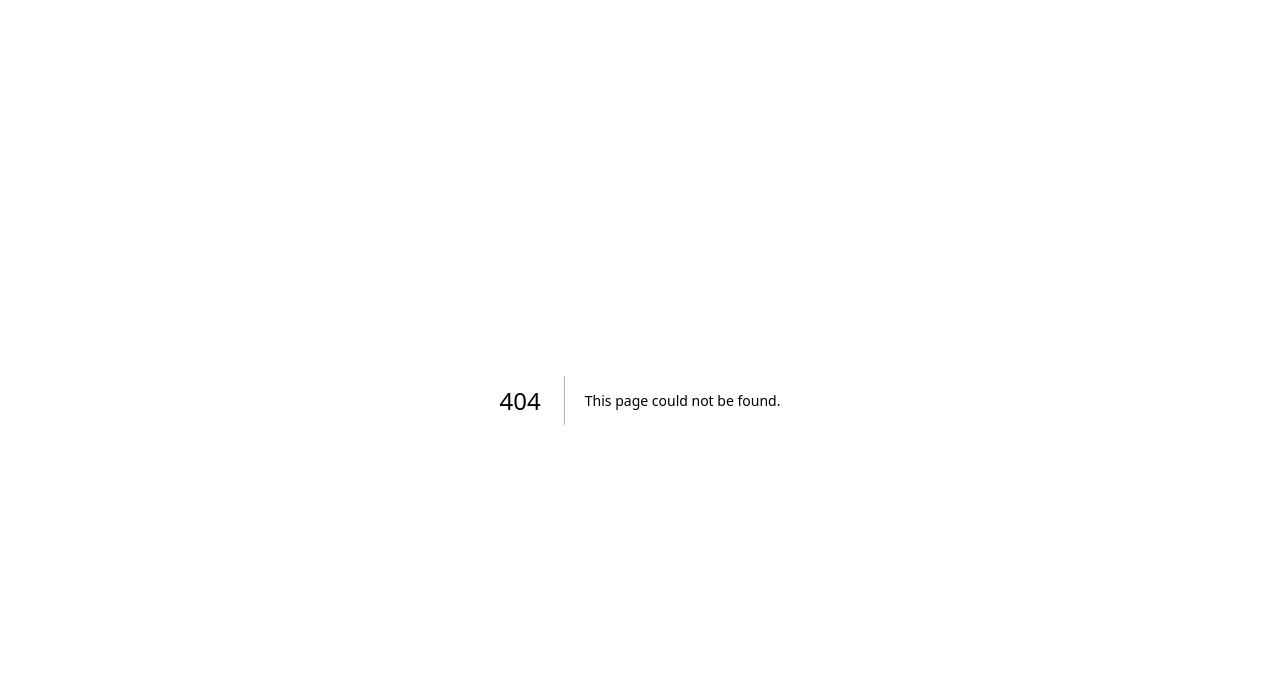
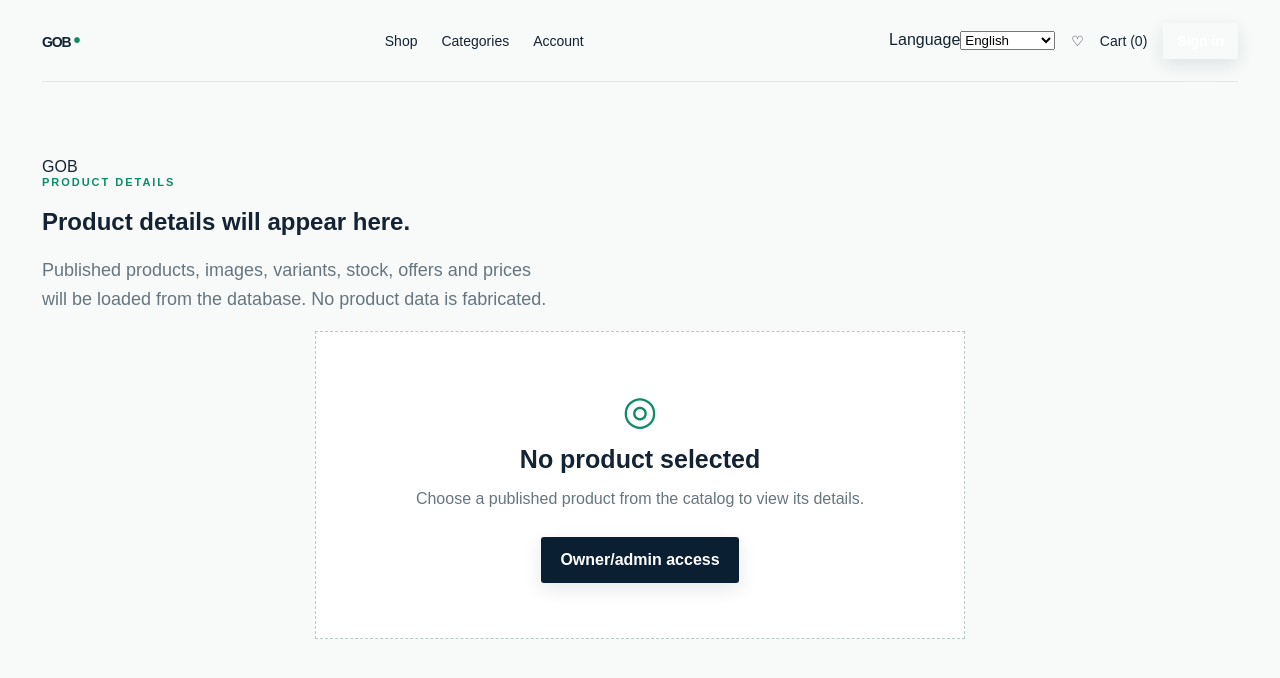
Before and after one commit to axmad112/gob-international-store, a Next.js app: page /products/1 in a window 1280 px wide. Before the commit this address had no page. Shown: the top 678 px of the page. Built offline with nearby package versions, Linux system fonts and the light colour scheme.

Commit message:
feat: add product details route shell

```diff
--- /dev/null
+++ b/app/products/[slug]/page.tsx
@@ -0,0 +1,5 @@
+import { StoreHeader, EmptyCatalog } from '../../components/store-ui';
+
+export default function ProductPage() {
+  return <main className="shell"><StoreHeader /><section className="section product-placeholder"><div className="product-image-placeholder">GOB</div><div><p className="eyebrow">PRODUCT DETAILS</p><h1>Product details will appear here.</h1><p className="lead">Published products, images, variants, stock, offers and prices will be loaded from the database. No product data is fabricated.</p><EmptyCatalog title="No product selected" text="Choose a published product from the catalog to view its details." /></div></section></main>;
+}
```
